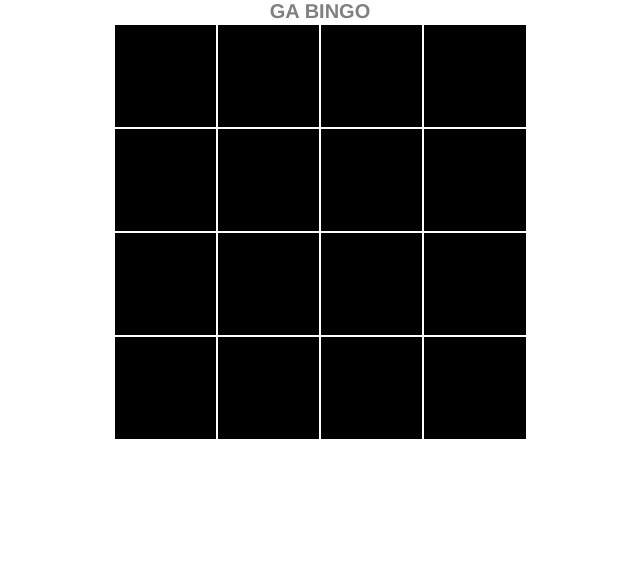
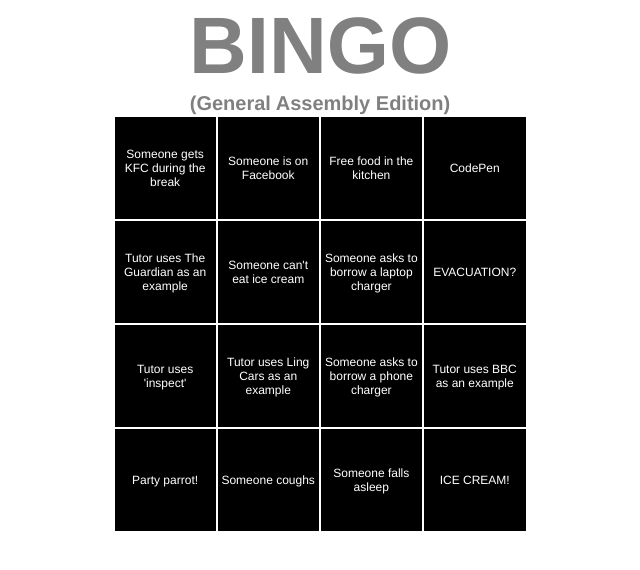
Before and after one commit to jeng-a/GA-Bingo, a plain HTML site: page final.html in a window 1280 px wide. Shown: the whole page, without its empty margins (320-960 px from the left). Drawn offline with Linux system fonts and the light colour scheme.

Commit message:
generates bingo cards

```diff
--- a/css/main.css
+++ b/css/main.css
@@ -10,6 +10,11 @@ body {
 }
 
 h1 {
+  font-size: 80px;
+  text-align: center;
+}
+
+h2 {
   font-size: 20px;
   text-align: center;
 }
@@ -26,6 +31,7 @@ td {
   background: black;
   font-size: 12px;
   cursor: pointer;
+  color: white;
 }
 
 td:hover {
--- a/final.html
+++ b/final.html
@@ -6,7 +6,8 @@
   <link rel="stylesheet" href="css/main.css">
 </head>
 <body>
-  <h1>GA BINGO</h1>
+  <h1>BINGO</h1>
+  <h2>(General Assembly Edition)</h2>
   <table id="bingo">
     <tr>
       <td></td>
@@ -33,9 +34,9 @@
       <td></td>
     </tr>
   </table>
-  <h2 id="winMessage">
+  <h3 id="winMessage">
     message
-  </h2>
+  </h3>
   <button type="button" id="reset">
     Reset
   </button>
--- a/js/main.js
+++ b/js/main.js
@@ -1,3 +1,26 @@
+var words = [
+  'Party parrot!',
+  'Security stops you at the door',
+  'ICE CREAM!',
+  "Someone can't eat ice cream",
+  'Someone is online shopping',
+  'Someone falls asleep',
+  'Someone is on Facebook',
+  'Someone asks to borrow a laptop charger',
+  'Someone asks to borrow a phone charger',
+  'Someone sneezes',
+  'Someone coughs',
+  'Someone gets KFC during the break',
+  "Tutor uses 'inspect'",
+  'Tutor uses BBC as an example',
+  'Tutor uses Ling Cars as an example',
+  'Tutor uses The Guardian as an example',
+  'EVACUATION?',
+  'CodePen',
+  'Exercise shared through Slack',
+  'Free food in the kitchen',
+];
+
 var squares = document.querySelectorAll('td');
 squares.forEach((square) => {
   square.innerText = generate()
@@ -18,9 +41,6 @@ function checkForWin() {
   ){
 	youWin();
     }
-  //   else {
-	// youLose();
-  //   }
   }
 
 function youWin() {
@@ -40,10 +60,6 @@ function select(e) {
   e.classList.toggle("selected");
 }
 
-var words = [
-  'a', 'b', 'c', 'd', 'e', 'f', 'g', 'h', 'i', 'j', 'k', 'l', 'm', 'n', 'o', 'p'
-];
-
 function generate() {
   var gathing = words[Math.floor(Math.random () * words.length)];
   remove(words, gathing);
@@ -53,14 +69,9 @@ function generate() {
 
 function remove(array, element) {
     const index = array.indexOf(element);
-
     if (index !== -1) {
         array.splice(index, 1);
     }
 }
 
-// function start() {
-//
-// }
-//
-// start();
+var button = document.getElementById('reset');
```
